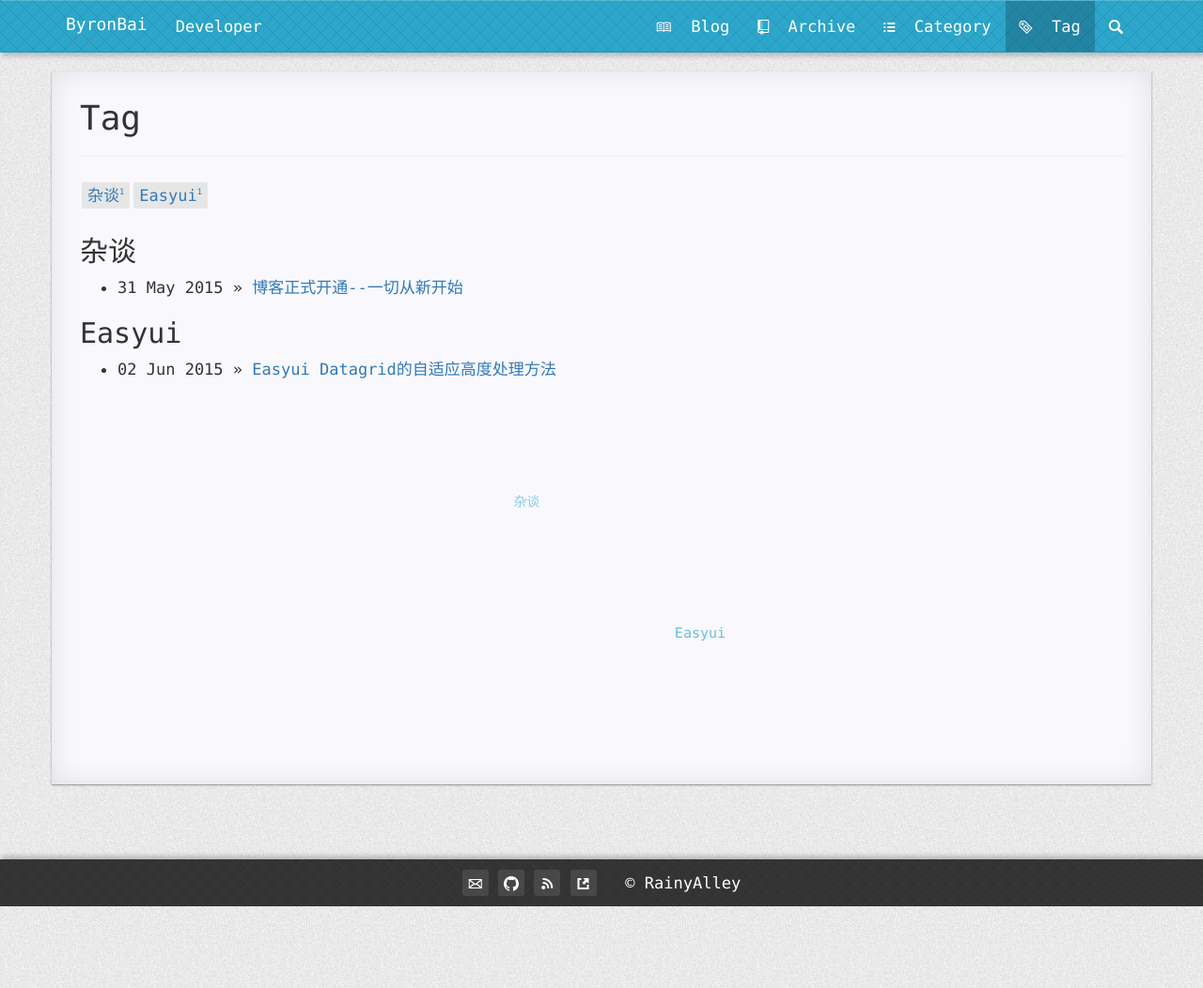
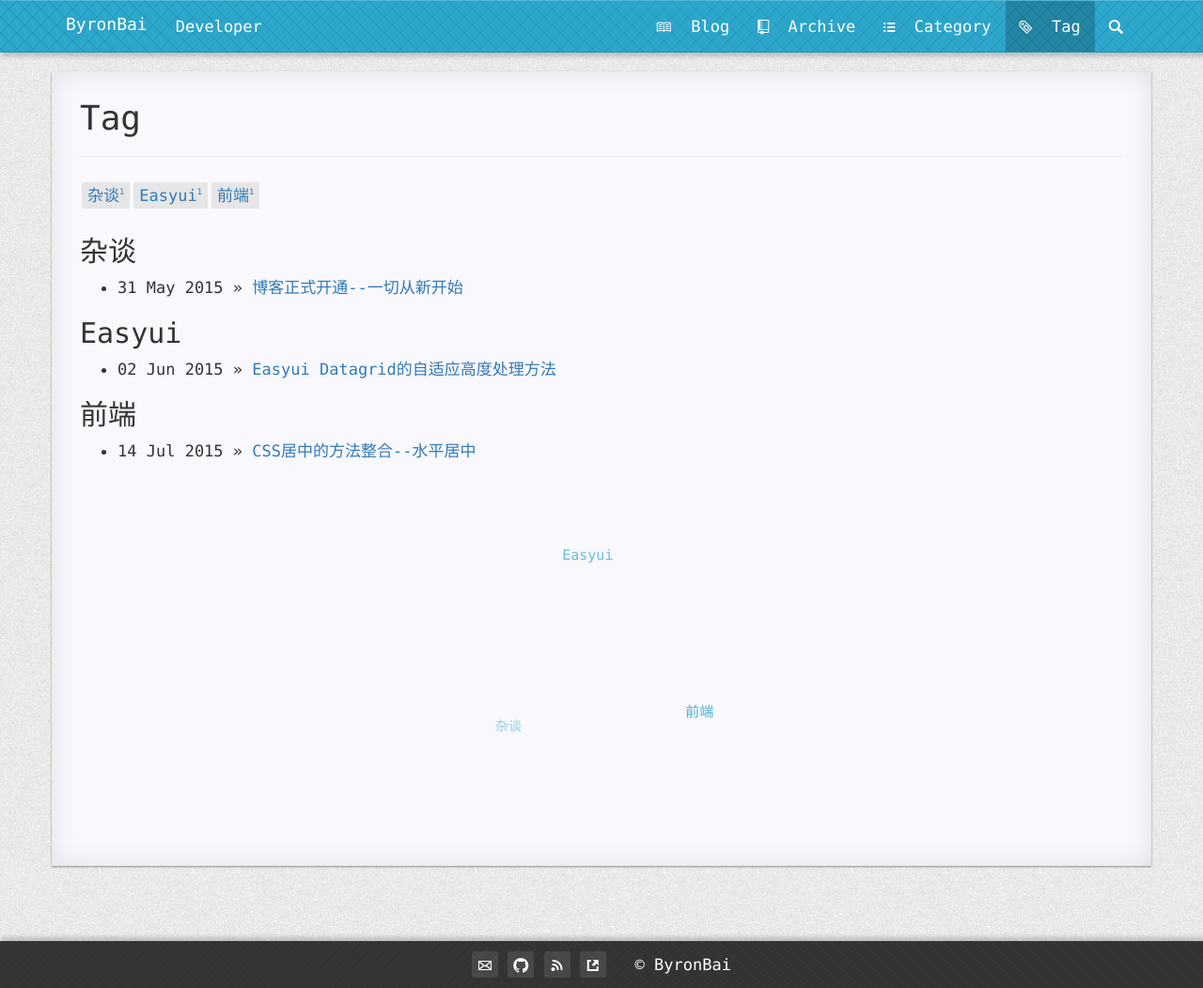
Before and after one commit to baibonjwa/happybai.github.io, a Jekyll site: the page built from pages/3tag.html, in a window 1280 px wide. Shown: the whole page at 94% size. Built offline with Jekyll 4.4.1, drawn with Linux system fonts in a browser that asks for light colours; nearby versions of some CDN libraries; Markdown is read by kramdown in place of the engine named in the settings; comment, search, counter and statistics services are not loaded.

```diff
--- a/_includes/footer.html
+++ b/_includes/footer.html
@@ -5,6 +5,7 @@
                 <a class="foot-item" href="{{ '/feed.xml' | prepend: site.baseurl | prepend: site.url }}" target="_blank"><span class="octicon octicon-rss"></span></a>
                 <a class="foot-item" href="{{ '/link/' | prepend: site.baseurl | prepend: site.url }}"><span class="octicon octicon-link-external"></span></a>
                 &nbsp;
-                <a href="http://blog.rainyalley.com/"><span class="word-keep">&copy; RainyAlley</span></a>
+                <a href="http://blog.byronbai.com/"><span class="word-keep">&copy; ByronBai</span></a>
+                <script type="text/javascript">var cnzz_protocol = (("https:" == document.location.protocol) ? " https://" : " http://");document.write(unescape("%3Cspan id='cnzz_stat_icon_1254447751'%3E%3C/span%3E%3Cscript src='" + cnzz_protocol + "s11.cnzz.com/stat.php%3Fid%3D1254447751%26show%3Dpic1' type='text/javascript'%3E%3C/script%3E"));</script>
         </div>
     </footer>
--- a/_posts/2015-07-14-the-css-center-integration.md
+++ b/_posts/2015-07-14-the-css-center-integration.md
@@ -1,8 +1,7 @@
 ---
 layout: post
 title: CSS居中的方法整合--水平居中
-date: 2015-07-14T9:24:13+08:00
-summary: CSS居中的方法整合--水平居中
+tags: 前端
 categories: 前端
 ---
 
```
